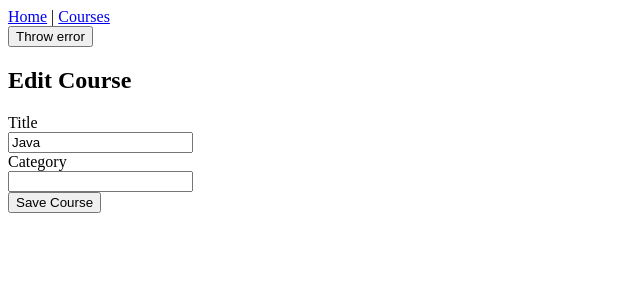
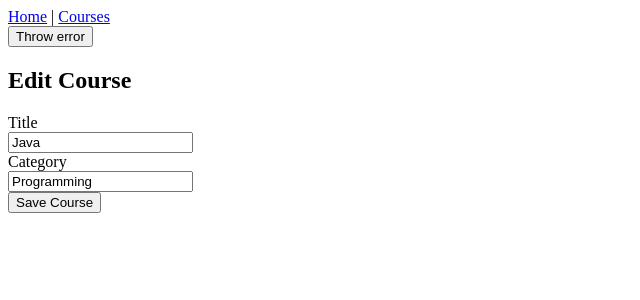
Before and after one commit to coryhouse/malle-sept, a React (Create React App) app: page /course/1 in a window 1280 px wide. Shown: the top 300 px of the page, without its empty margins (0-640 px from the left). Built offline with nearby package versions, Linux system fonts and the light colour scheme; data requests are answered from the project's data file.

Commit message:
Handle loading state

```diff
--- a/db.json
+++ b/db.json
@@ -1,7 +1,64 @@
 {
   "courses": [
-    { "id": 1, "title": "Java" },
-    { "id": 2, "title": "React" },
-    { "id": 3, "title": "C#" }
+    {
+      "id": 1,
+      "title": "Java",
+      "category": "Programming"
+    },
+    {
+      "id": 2,
+      "title": "React",
+      "category": "Programming"
+    },
+    {
+      "id": 3,
+      "title": "C#",
+      "category": "Programming"
+    },
+    {
+      "id": 4,
+      "title": "Python",
+      "category": "Programming"
+    },
+    {
+      "id": 6,
+      "title": "Smalltalk",
+      "category": "Hard"
+    },
+    {
+      "id": 7,
+      "title": "OCaml",
+      "category": "crazy"
+    },
+    {
+      "id": 8,
+      "title": "F#",
+      "category": "Functional"
+    },
+    {
+      "id": 11,
+      "title": "PHP",
+      "category": "Programming"
+    },
+    {
+      "id": 12,
+      "title": "SQL",
+      "category": "Database"
+    },
+    {
+      "id": 13,
+      "title": "UML",
+      "category": "Diagramming"
+    },
+    {
+      "id": 14,
+      "title": "C++",
+      "category": "Programming"
+    },
+    {
+      "id": 15,
+      "title": "sdagdsg",
+      "category": "sdgasdg"
+    }
   ]
 }
--- a/package.json
+++ b/package.json
@@ -14,7 +14,7 @@
   "scripts": {
     "start": "run-p start:app start:api",
     "start:app": "react-scripts start",
-    "start:api": "json-server --watch db.json --port 3001",
+    "start:api": "json-server --watch db.json --port 3001 --delay 2000",
     "build": "react-scripts build",
     "test": "react-scripts test",
     "eject": "react-scripts eject"
--- a/src/Input.js
+++ b/src/Input.js
@@ -12,6 +12,7 @@ function Input({ id, label, type, name, onChange, value, ...rest }) {
         name={name}
         onChange={onChange}
         value={value}
+        {...rest}
       ></input>
       {rest.error && <p style={{ color: "red" }}>{rest.error}</p>}
     </div>
@@ -19,6 +20,7 @@ function Input({ id, label, type, name, onChange, value, ...rest }) {
 }
 
 Input.propTypes = {
+  disabled: PropTypes.bool,
   error: PropTypes.string,
   id: PropTypes.string.isRequired,
   label: PropTypes.string.isRequired,
@@ -29,7 +31,8 @@ Input.propTypes = {
 };
 
 Input.defaultProps = {
-  type: "text"
+  type: "text",
+  disabled: false
 };
 
 export default Input;
--- /dev/null
+++ b/src/Loading.js
@@ -0,0 +1,7 @@
+import React from "react";
+
+function Loading() {
+  return <p>Loading...</p>;
+}
+
+export default Loading;
--- a/src/ManageCourse.js
+++ b/src/ManageCourse.js
@@ -2,6 +2,7 @@ import React, { useState, useEffect } from "react";
 import * as courseApi from "./api/courseApi";
 import Input from "./Input";
 import { toast } from "react-toastify";
+import Loading from "./Loading";
 
 const newCourse = {
   id: null,
@@ -13,7 +14,10 @@ function ManageCourse(props) {
   const [course, setCourse] = useState(newCourse);
   const [errors, setErrors] = useState({});
   const [throwError, setThrowError] = useState(false);
+  const [isLoading, setIsLoading] = useState(true);
+  const [isSaving, setIsSaving] = useState(false);
 
+  // Runs immediately after render
   useEffect(() => {
     async function init() {
       const id = props.match.params.id;
@@ -21,11 +25,14 @@ function ManageCourse(props) {
       if (id) {
         try {
           const _course = await courseApi.getCourseById(id);
+          setIsLoading(false);
           setCourse(_course);
         } catch (error) {
           props.history.push("/error");
           console.error(error);
         }
+      } else {
+        setIsLoading(false);
       }
     }
 
@@ -46,6 +53,7 @@ function ManageCourse(props) {
   async function saveCourse(event) {
     event.preventDefault(); // don't post back
     if (!isValid()) return;
+    setIsSaving(true); // no need to set to false since redirecting.
     await courseApi.saveCourse(course);
     // Redirect to /courses
     toast.success("Course saved!");
@@ -58,6 +66,7 @@ function ManageCourse(props) {
   }
 
   if (throwError) throw new Error("Manage course crashed");
+  if (isLoading) return <Loading />;
 
   return (
     <form onSubmit={saveCourse}>
@@ -70,6 +79,7 @@ function ManageCourse(props) {
         onChange={handleChange}
         value={course.title}
         error={errors.title}
+        disabled={isSaving}
       />
 
       <Input
@@ -79,9 +89,14 @@ function ManageCourse(props) {
         onChange={handleChange}
         value={course.category}
         error={errors.category}
+        disabled={isSaving}
       />
 
-      <input type="submit" value="Save Course" />
+      <input
+        type="submit"
+        value={isSaving ? "Saving Course" : "Save Course"}
+        disabled={isSaving}
+      />
     </form>
   );
 }
```
